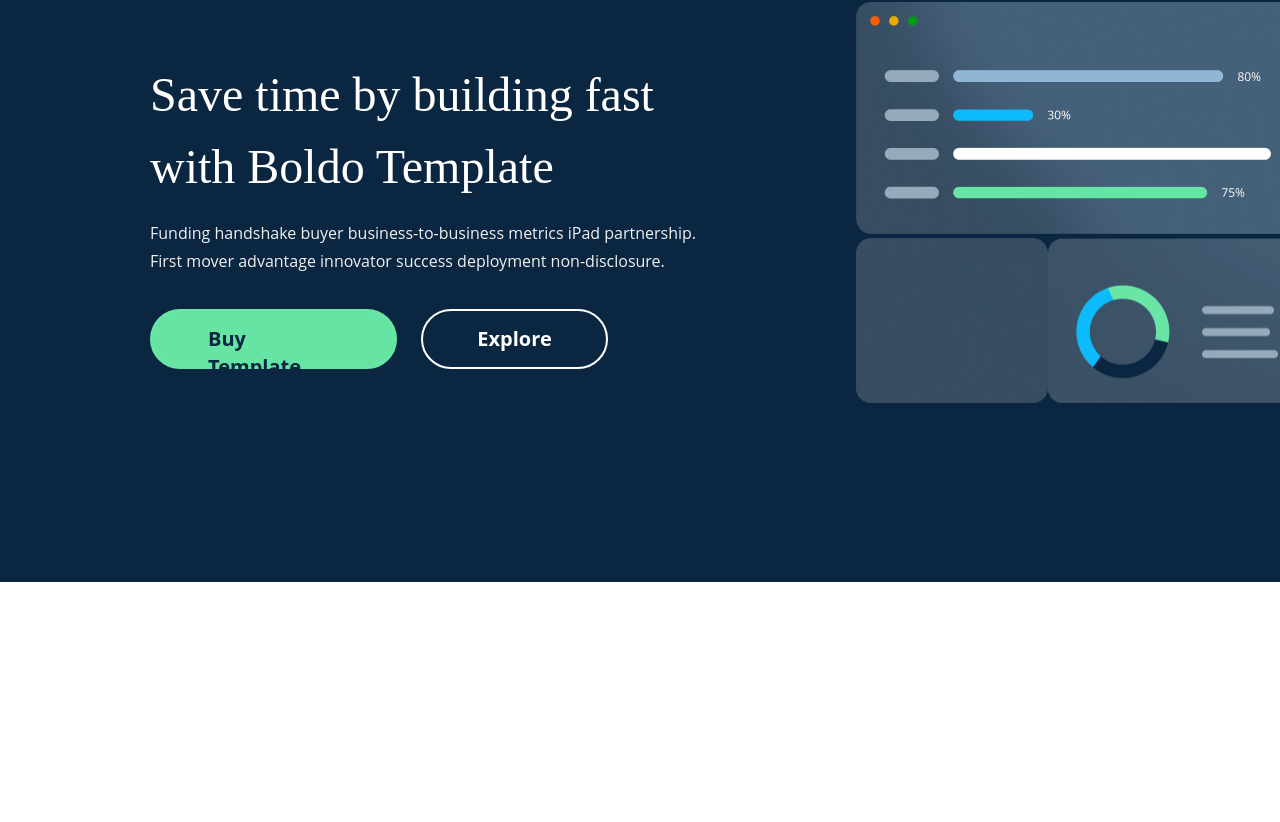
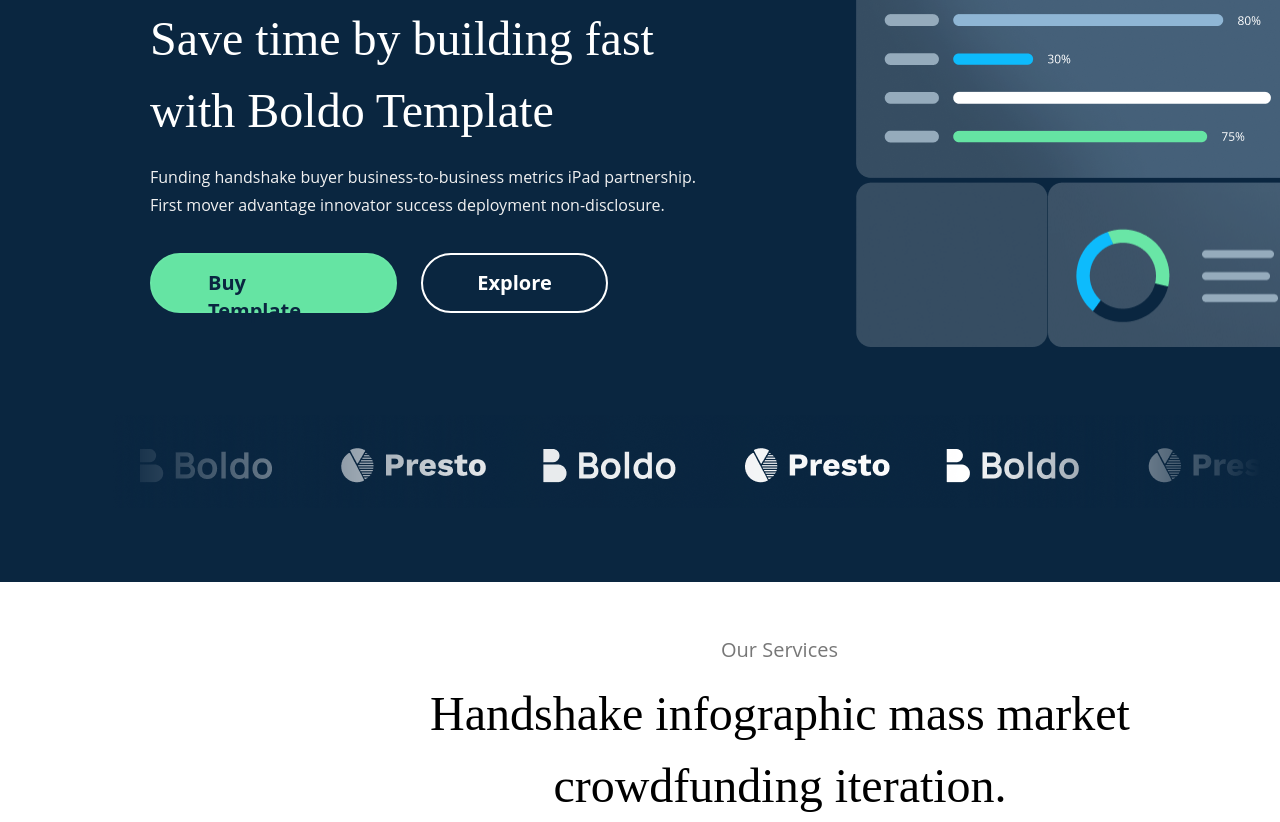
Before and after one commit to DavidAmusan/FigmaCoded, an Angular app: page / in a window 1280 px wide. Shown: the part 216-1038 px from the top of the page. Before the commit the page ends 800 px from the top, so only its background shows below. Built offline with nearby package versions, Linux system fonts and the light colour scheme.

Commit message:
servicesStarted

```diff
--- a/src/app/header/header.component.css
+++ b/src/app/header/header.component.css
@@ -15,7 +15,7 @@
 }
 .navbar{
 position: absolute;
-width: 1200px;
+width: 1260px;
 height: 42px;
 left: 100px;
 top: 56px;
@@ -81,10 +81,11 @@
   align-items: center;
   padding: 0px;
   gap: 93px;
+
   position: absolute;
   width: 1200px;
   height: 423px;
-left: 50px;
+  left: 150px;
   top: 162px;
 }
 
@@ -196,6 +197,7 @@
 .introSpace2{
   width: 493.86px;
   height: 423px;
+
 }
 
 #rectangle1{
@@ -210,10 +212,6 @@
   height: 165.34px;
   left: 1.07px;
   top: 257.66px;
-background: rgba(255, 255, 255, 0.18);
-backdrop-filter: blur(68.7107px);
-/* Note: backdrop-filter has minimal browser support */
-border-radius: 15.0305px;
 }
 
 #rectangle3{
@@ -221,6 +219,55 @@
   height: 165.34px;
   left: 231.9px;
   top: 257.66px;
+}
 
+.logoWall{
+  position: absolute;
+  width: 1173px;
+  height: 93px;
+  left: 113px;
+  top: 631px;
+}
+
+.serviceTitle{
+  display: flex;
+  flex-direction: column;
+  justify-content: center;
+  align-items: center;
+  padding: 0px;
+  gap: 12px;
+
+  position: absolute;
+  width: 842px;
+  height: 184px;
+  left: 359px;
+  top: 852px;
+}
+
+.subHead{
+  width: 118px;
+  height: 32px;
+  font-family: 'Open Sans';
+  font-style: normal;
+  font-weight: 400;
+  font-size: 20px;
+  line-height: 32px;
+  display: flex;
+  align-items: center;
+  color: #777777;
+}
+
+.mainHead{
+  width: 842px;
+  height: 144px;
+  font-family: 'Manrope';
+  font-style: normal;
+  font-weight: 400;
+  font-size: 48px;
+  line-height: 72px;
+  display: flex;
+  align-items: center;
+  text-align: center;
+  color: #000000;
 
 }
--- a/src/app/header/header.component.html
+++ b/src/app/header/header.component.html
@@ -1,4 +1,4 @@
-<div class="container"></div>
+<div class="container">
 <div class="navbar">
     <h1 class="logoText">Boldo</h1>
     <ul class="navbarList">
@@ -7,6 +7,7 @@
         <a class="navText">About</a>
         <a class=" logIn">Login</a>
     </ul>
+</div>
     <section class="introField">
         <div class="introSpace1">
             <div class="introSpaceText">
@@ -24,4 +25,10 @@
             <img id="rectangle3" src="assets/Frame 262.png" alt="">
         </div>
     </section>
+  <div>
+    <img  class="logoWall" src="assets/Logo%20Wall.png" alt="">
+  </div>
+  <div class="serviceTitle">
+      <p class="subHead">Our Services</p>
+      <h3 class="mainHead">Handshake infographic mass market crowdfunding iteration.</h3>
 </div>
--- a/tsconfig.json
+++ b/tsconfig.json
@@ -6,7 +6,7 @@
     "outDir": "./dist/out-tsc",
     "forceConsistentCasingInFileNames": true,
     "strict": true,
-    "noImplicitOverride": true,
+    //"noImplicitOverride": true,
     "noPropertyAccessFromIndexSignature": true,
     "noImplicitReturns": true,
     "noFallthroughCasesInSwitch": true,
```
Also changed, not shown: src/assets/Logo Wall.png (added). Lines whose indentation alone changed are shown as unchanged.
